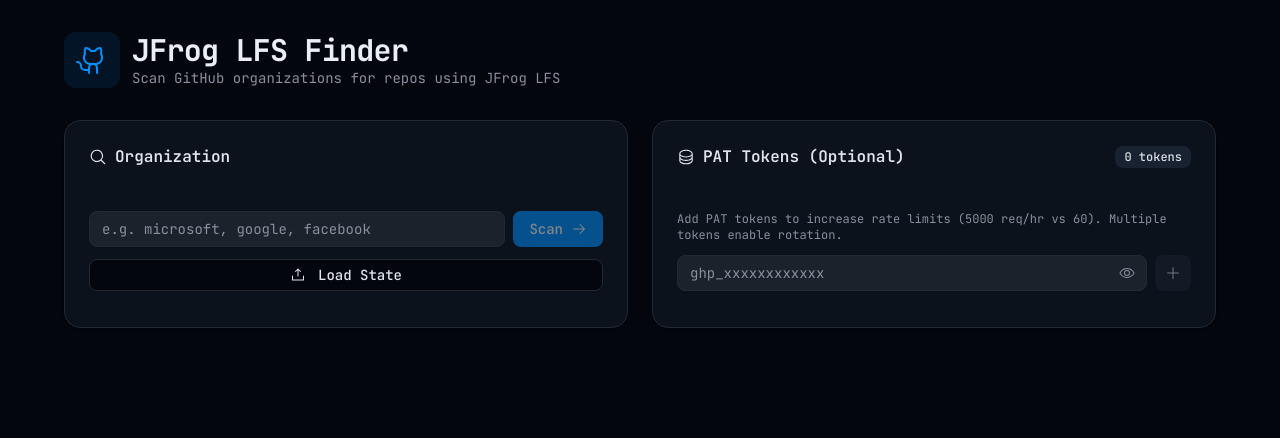
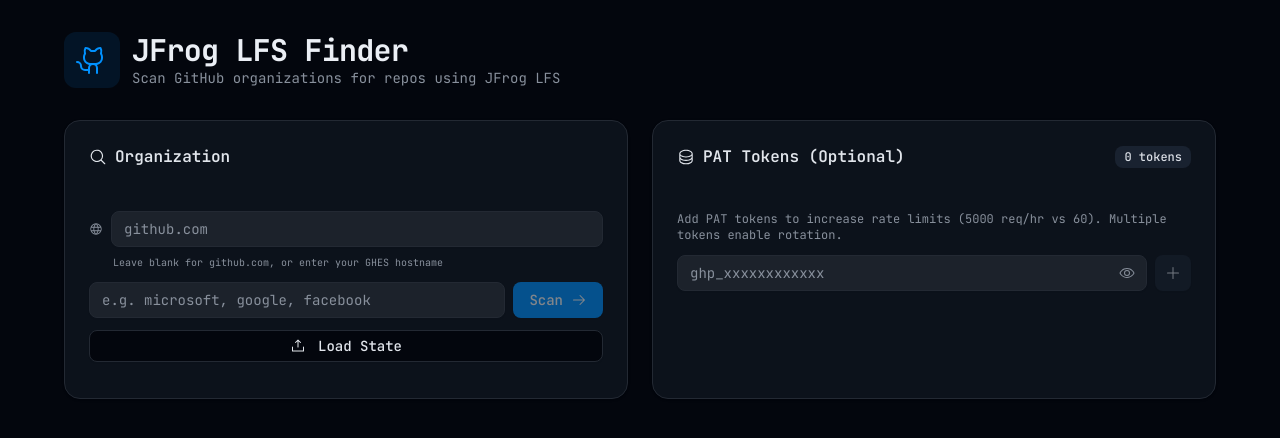
Before and after one commit to enyil/github-lfs-repositor, a React (Vite) app: page / in a window 1280 px wide. Shown: the top 438 px of the page. Built offline with nearby package versions, Linux system fonts and the light colour scheme.

Commit message:
Generated by Spark: let's add an extra field for a GHES instance host in case we want to scan a ghes instance. by default keep it as github.com if no value is given

```diff
--- a/src/App.tsx
+++ b/src/App.tsx
@@ -23,7 +23,8 @@
   UploadSimple,
   FloppyDisk,
   ArrowCounterClockwise,
-  Pause
+  Pause,
+  Globe
 } from '@phosphor-icons/react'
 import {
   Repository,
@@ -39,11 +40,13 @@
   downloadCsv,
   downloadScanState,
   parseScanState,
-  fetchTokenRateLimits
+  fetchTokenRateLimits,
+  getApiBaseUrl
 } from '@/lib/github'
 
 function App() {
   const [orgName, setOrgName] = useState('')
+  const [ghesHost, setGhesHost] = useState('')
   const [tokens, setTokens] = useState<string[]>([])
   const [newToken, setNewToken] = useState('')
   const [showTokens, setShowTokens] = useState(false)
@@ -67,10 +70,12 @@
   const [currentTokenIndex, setCurrentTokenIndex] = useState(0)
   const tokenIndexRef = useRef(0)
   const tokensRef = useRef<string[]>([])
+  const ghesHostRef = useRef('')
   const fileInputRef = useRef<HTMLInputElement>(null)
   const cancelScanRef = useRef(false)
 
   tokensRef.current = tokens
+  ghesHostRef.current = ghesHost
 
   const refreshRateLimits = useCallback(async () => {
     if (tokens.length === 0) {
@@ -79,7 +84,7 @@
     }
     setLoadingLimits(true)
     try {
-      const limits = await fetchTokenRateLimits(tokens)
+      const limits = await fetchTokenRateLimits(tokens, ghesHostRef.current)
       setAggregateLimit(limits)
     } finally {
       setLoadingLimits(false)
@@ -88,7 +93,7 @@
 
   useEffect(() => {
     refreshRateLimits()
-  }, [tokens.length])
+  }, [tokens.length, ghesHost])
 
   const getCurrentToken = useCallback(() => {
     if (tokensRef.current.length === 0) return null
@@ -134,10 +139,14 @@
     const targetOrg = resumeState?.orgName || orgName.trim()
     if (!targetOrg) return
 
+    const targetGhesHost = resumeState?.ghesHost || ghesHost.trim()
     cancelScanRef.current = false
 
     if (resumeState) {
       setOrgName(resumeState.orgName)
+      if (resumeState.ghesHost) {
+        setGhesHost(resumeState.ghesHost)
+      }
     }
 
     setRepos(resumeState?.jfrogRepos || [])
@@ -172,7 +181,8 @@
         rotateToken,
         getTokenCount,
         undefined,
-        handleRetry
+        handleRetry,
+        targetGhesHost
       )
 
       if (!currentScanState) {
@@ -183,7 +193,8 @@
           scannedRepoIds: [],
           pendingRepoIds: allRepos.map(r => r.id),
           jfrogRepos: [],
-          isComplete: false
+          isComplete: false,
+          ghesHost: targetGhesHost || undefined
         }
       }
 
@@ -211,7 +222,8 @@
         getTokenCount,
         currentScanState,
         handleRetry,
-        () => cancelScanRef.current
+        () => cancelScanRef.current,
+        targetGhesHost
       )
 
       setRepos(scanResult.repos)
@@ -318,6 +330,9 @@
       if (state) {
         setScanState(state)
         setOrgName(state.orgName)
+        if (state.ghesHost) {
+          setGhesHost(state.ghesHost)
+        }
         setRepos(state.jfrogRepos)
         setProgress({
           phase: state.isComplete ? 'complete' : 'partial',
@@ -381,6 +396,27 @@
               </CardTitle>
             </CardHeader>
             <CardContent className="space-y-3">
+              <div className="space-y-2">
+                <div className="flex items-center gap-2">
+                  <Globe size={14} className="text-muted-foreground shrink-0" />
+                  <Input
+                    id="ghes-host"
+                    placeholder="github.com"
+                    value={ghesHost}
+                    onChange={(e) => setGhesHost(e.target.value)}
+                    disabled={isScanning}
+                    className="bg-input border-border font-mono text-sm flex-1"
+                  />
+                  {ghesHost.trim() && ghesHost.trim().toLowerCase() !== 'github.com' && (
+                    <Badge variant="outline" className="text-[10px] font-mono shrink-0 text-accent border-accent/50">
+                      GHES
+                    </Badge>
+                  )}
+                </div>
+                <p className="text-[10px] text-muted-foreground pl-6">
+                  Leave blank for github.com, or enter your GHES hostname
+                </p>
+              </div>
               <div className="flex gap-2">
                 <Input
                   id="org-name"
--- a/src/lib/github.ts
+++ b/src/lib/github.ts
@@ -73,6 +73,23 @@
   jfrogRepos: Repository[]
   lastError?: string
   isComplete: boolean
+  ghesHost?: string
+}
+
+export function getApiBaseUrl(ghesHost?: string): string {
+  if (!ghesHost || ghesHost.trim() === '' || ghesHost.trim().toLowerCase() === 'github.com') {
+    return 'https://api.github.com'
+  }
+  const host = ghesHost.trim().replace(/^https?:\/\//, '').replace(/\/$/, '')
+  return `https://${host}/api/v3`
+}
+
+export function getWebBaseUrl(ghesHost?: string): string {
+  if (!ghesHost || ghesHost.trim() === '' || ghesHost.trim().toLowerCase() === 'github.com') {
+    return 'https://github.com'
+  }
+  const host = ghesHost.trim().replace(/^https?:\/\//, '').replace(/\/$/, '')
+  return `https://${host}`
 }
 
 const MAX_RETRIES = 5
@@ -195,13 +212,16 @@
   rotateToken?: () => void,
   getTokenCount?: () => number,
   existingRepos?: Repository[],
-  onRetry?: (attempt: number, maxRetries: number, error: string) => void
+  onRetry?: (attempt: number, maxRetries: number, error: string) => void,
+  ghesHost?: string
 ): Promise<Repository[]> {
   if (existingRepos && existingRepos.length > 0) {
     onProgress(existingRepos, 0)
     return existingRepos
   }
 
+  const apiBaseUrl = getApiBaseUrl(ghesHost)
+  const webBaseUrl = getWebBaseUrl(ghesHost)
   const allRepos: Repository[] = []
   let page = 1
   const perPage = 100
@@ -222,7 +242,7 @@
     }
 
     const response = await fetchWithTokenRotation(
-      `https://api.github.com/orgs/${org}/repos?per_page=${perPage}&page=${page}&sort=pushed`,
+      `${apiBaseUrl}/orgs/${org}/repos?per_page=${perPage}&page=${page}&sort=pushed`,
       headers,
       tokenManager,
       onRateLimit,
@@ -245,7 +265,7 @@
         id: r.id,
         name: r.name,
         full_name: r.full_name,
-        html_url: r.html_url,
+        html_url: r.html_url || `${webBaseUrl}/${r.full_name}`,
         description: r.description,
         size: r.size,
         default_branch: r.default_branch,
@@ -275,8 +295,10 @@
   onRateLimit: (limit: GitHubRateLimit) => void,
   rotateToken?: () => void,
   getTokenCount?: () => number,
-  onRetry?: (attempt: number, maxRetries: number, error: string) => void
+  onRetry?: (attempt: number, maxRetries: number, error: string) => void,
+  ghesHost?: string
 ): Promise<Repository> {
+  const apiBaseUrl = getApiBaseUrl(ghesHost)
   const triedTokens = new Set<string>()
   const tokenManager: TokenManager = {
     getToken,
@@ -291,7 +313,7 @@
   }
 
   const treeResponse = await fetchWithTokenRotation(
-    `https://api.github.com/repos/${repo.full_name}/git/trees/${repo.default_branch}?recursive=1`,
+    `${apiBaseUrl}/repos/${repo.full_name}/git/trees/${repo.default_branch}?recursive=1`,
     headers,
     tokenManager,
     onRateLimit,
@@ -320,7 +342,7 @@
     }
 
     const contentResponse = await fetchWithTokenRotation(
-      `https://api.github.com/repos/${repo.full_name}/contents/${encodeURIComponent(file.path)}?ref=${repo.default_branch}`,
+      `${apiBaseUrl}/repos/${repo.full_name}/contents/${encodeURIComponent(file.path)}?ref=${repo.default_branch}`,
       contentHeaders,
       tokenManager,
       onRateLimit,
@@ -370,7 +392,8 @@
   getTokenCount?: () => number,
   existingScanState?: ScanState,
   onRetry?: (attempt: number, maxRetries: number, error: string) => void,
-  shouldCancel?: () => boolean
+  shouldCancel?: () => boolean,
+  ghesHost?: string
 ): Promise<ScanResult> {
   const orgName = repos[0]?.full_name.split('/')[0] || 'unknown'
 
@@ -381,7 +404,8 @@
     scannedRepoIds: [],
     pendingRepoIds: repos.map(r => r.id),
     jfrogRepos: [],
-    isComplete: false
+    isComplete: false,
+    ghesHost
   }
 
   const pendingRepos = repos.filter(r => scanState.pendingRepoIds.includes(r.id))
@@ -407,7 +431,7 @@
 
     try {
       const batchResults = await Promise.all(
-        batch.map(repo => checkRepoForJfrog(repo, getToken, onRateLimit, rotateToken, getTokenCount, onRetry))
+        batch.map(repo => checkRepoForJfrog(repo, getToken, onRateLimit, rotateToken, getTokenCount, onRetry, ghesHost || scanState.ghesHost))
       )
 
       for (const result of batchResults) {
@@ -543,19 +567,20 @@
   uniqueUsers: number
 }
 
-export async function fetchTokenRateLimits(tokens: string[]): Promise<AggregateRateLimit> {
+export async function fetchTokenRateLimits(tokens: string[], ghesHost?: string): Promise<AggregateRateLimit> {
+  const apiBaseUrl = getApiBaseUrl(ghesHost)
   const tokenLimits: TokenRateLimit[] = []
 
   for (const token of tokens) {
     try {
       const [rateLimitResponse, userResponse] = await Promise.all([
-        fetch('https://api.github.com/rate_limit', {
+        fetch(`${apiBaseUrl}/rate_limit`, {
           headers: {
             'Accept': 'application/vnd.github+json',
             'Authorization': `Bearer ${token}`
           }
         }),
-        fetch('https://api.github.com/user', {
+        fetch(`${apiBaseUrl}/user`, {
           headers: {
             'Accept': 'application/vnd.github+json',
             'Authorization': `Bearer ${token}`
```
